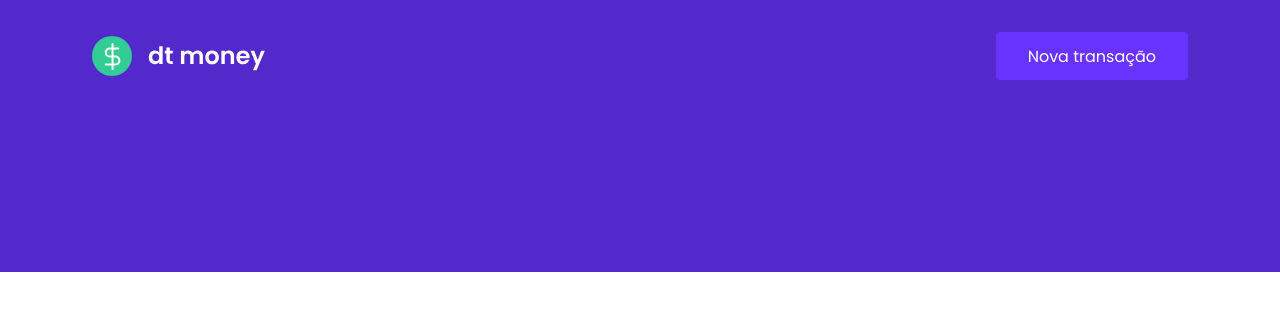
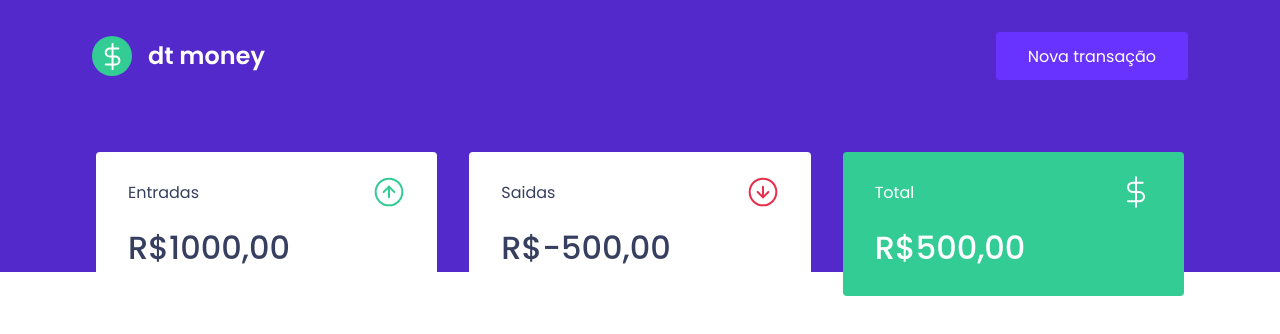
Before and after one commit to EvertonCarvalho1/dtmoney, a React (Create React App) app: page / in a window 1280 px wide. Shown: the top 334 px of the page. Built offline with nearby package versions, Linux system fonts and the light colour scheme.

Commit message:
✨ Componente Summary

```diff
--- a/public/index.html
+++ b/public/index.html
@@ -12,7 +12,7 @@
   <title>dtmoney</title>
 
 
-  <link href="https://fonts.googleapis.com/css2?family=Poppins:wght@400;600&display=swap" rel="stylesheet">
+  <link href="https://fonts.googleapis.com/css2?family=Poppins:wght@400;500;600&display=swap" rel="stylesheet">
 </head>
 
 <body>
--- a/src/App.tsx
+++ b/src/App.tsx
@@ -1,4 +1,5 @@
 import React from 'react';
+import { Dashboard } from './components/Dashboard';
 import { Header } from './components/Header';
 import { GlobalStyle } from './styles/global';
 
@@ -7,6 +8,7 @@
   return (
     <>
       <Header/>
+      <Dashboard/>
       <GlobalStyle/>
     </>
   );
--- /dev/null
+++ b/src/components/Dashboard/index.tsx
@@ -0,0 +1,10 @@
+import { Summary } from "../Summary";
+import { Container } from "./styles";
+
+export function Dashboard (){
+    return (
+       <Container>
+           <Summary/>
+       </Container>
+    )
+}
--- /dev/null
+++ b/src/components/Dashboard/styles.ts
@@ -0,0 +1,8 @@
+import styled from "styled-components";
+
+export const Container = styled.main`
+    max-width: 1120px;
+    margin: 0 auto;
+    padding: 2.5rem 1rem;
+
+`;
--- /dev/null
+++ b/src/components/Summary/index.tsx
@@ -0,0 +1,42 @@
+import incomeImg from '../../assets/entradas.svg';
+import outcameImg from '../../assets/saidas.svg';
+import totalImg from '../../assets/total.svg';
+
+
+import { Container } from "./styles";
+
+export function Summary(){
+    return(
+        <Container>
+            <div>
+                <header>
+                    <p>Entradas</p>
+                    <img src={incomeImg} alt="Entradas" />
+                </header>
+                <strong>
+                    R$1000,00
+                </strong>
+            </div>
+
+            <div>
+                <header>
+                    <p>Saidas</p>
+                    <img src={outcameImg} alt="Saidas" />
+                </header>
+                <strong>
+                    R$-500,00
+                </strong>
+            </div>
+
+            <div className='highlight-background'>
+                <header>
+                    <p>Total</p>
+                    <img src={totalImg} alt="Total" />
+                </header>
+                <strong>
+                    R$500,00
+                </strong>
+            </div>
+        </Container>
+    )
+}
--- /dev/null
+++ b/src/components/Summary/styles.ts
@@ -0,0 +1,38 @@
+import styled from "styled-components";
+
+export const Container = styled.div`
+    display: grid;
+    // Define as colunas do Grid
+    grid-template-columns: 1fr 1fr 1fr;
+    //Espaçamento entre as colunas do Grid
+    gap: 2rem;
+    margin-top: -10rem;
+
+    div{
+        background: var(--shape);
+        padding: 1.5rem 2rem;
+        border-radius: 0.25rem;
+        color: var(--text-title);
+
+        header{
+            display: flex;
+            align-items: center;
+            justify-content: space-between;
+        }
+
+        strong{
+            display: block;
+            margin-top: 1rem;
+            font-size: 2rem;
+            font-weight: 500;
+            line-height: 3rem;
+
+        }
+
+        &.highlight-background{
+            background: var(--green);
+            color: #FFF;
+        }
+    }
+
+`;
--- a/src/styles/global.ts
+++ b/src/styles/global.ts
@@ -5,6 +5,7 @@
 :root{
     --background: #f0f2f5;
     --red: #e52e4d;
+    --green: #33cc95;
     --blue: #5429CC;
     --blue-light: #6933ff;
     --text-title: #363f5f;
```
